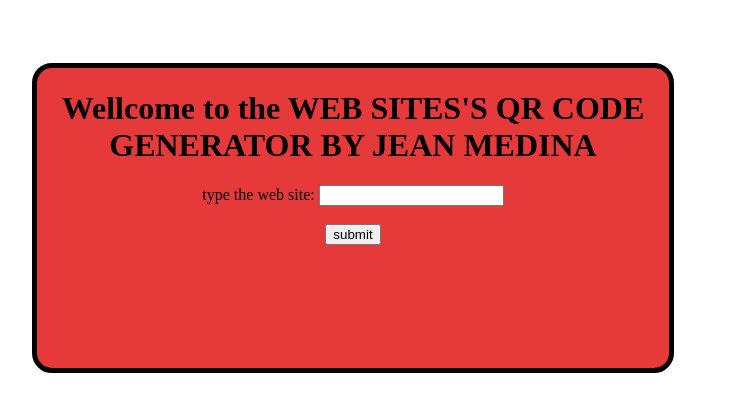
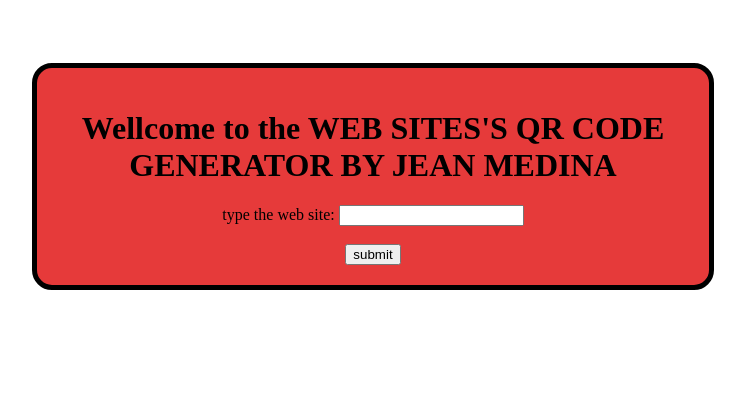
Before and after one commit to medinajean/qe, a website: page public/index.html in a window 1280 px wide. Shown: the whole page, without its empty margins (292-1037 px from the left). Drawn offline with Linux system fonts and the light colour scheme.

Commit message:
Update style.css

```diff
--- a/public/style.css
+++ b/public/style.css
@@ -1,7 +1,8 @@
 div{
+    padding: 20px;
     margin-top: 5%;
     width: 50%;
-    height: 300px;
+    height: 70%;
     margin-left: 25%;
     border: 5px solid black;
     text-align: center;
```
